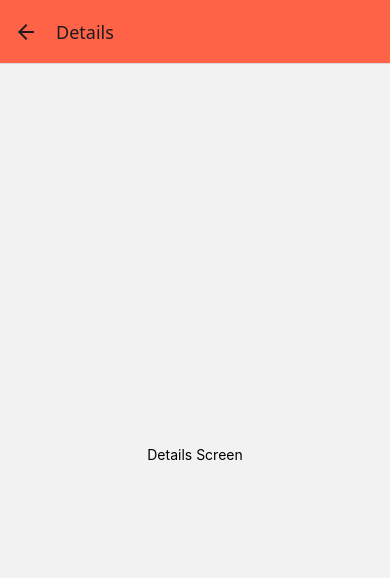
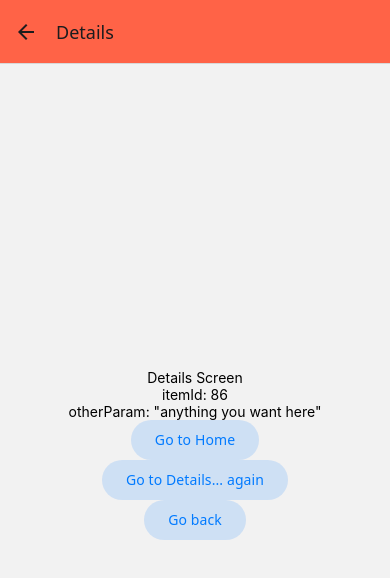
Before and after one commit to gauravsaini999/withLoveGiftGallery, a React Native app: screen / in a window 390 px wide. Both pictures are taken after a click on the button "Go to Details". Shown: the top 578 px of the page. Built offline with nearby package versions, Linux system fonts and the light colour scheme.

Commit message:
changes for stack navigator options for again calling the same page from within that page and collecting the params again with changes

```diff
--- a/App.js
+++ b/App.js
@@ -13,17 +13,36 @@ function HomeScreen() {
   return (
     <View style={{ flex: 1, alignItems: 'center', justifyContent: 'center' }}>
       <Text>Home Screen</Text>
-      <Button onPress={() => navigation.navigate('Details')}>
+      <Button onPress={() => navigation.navigate('Details', {
+        itemId: 86,
+        otherParam: 'anything you want here',
+      })}>
         Go to Details
       </Button>
     </View>
   );
 }
 
-function DetailsScreen() {
+function DetailsScreen({ route }) {
+  const navigation = useNavigation();
+  const { itemId, otherParam } = route.params;
   return (
     <View style={{ flex: 1, alignItems: 'center', justifyContent: 'center' }}>
       <Text>Details Screen</Text>
+      <Text>itemId: {JSON.stringify(itemId)}</Text>
+      <Text>otherParam: {JSON.stringify(otherParam)}</Text>
+      <Button onPress={() => navigation.navigate('Home')}>Go to Home</Button>
+      <Button
+        onPress={
+          () =>
+            navigation.push('Details', {
+              itemId: Math.floor(Math.random() * 100),
+            })
+        }
+      >
+        Go to Details... again
+      </Button>
+      <Button onPress={() => navigation.goBack()}>Go back</Button>
     </View>
   );
 }
```
